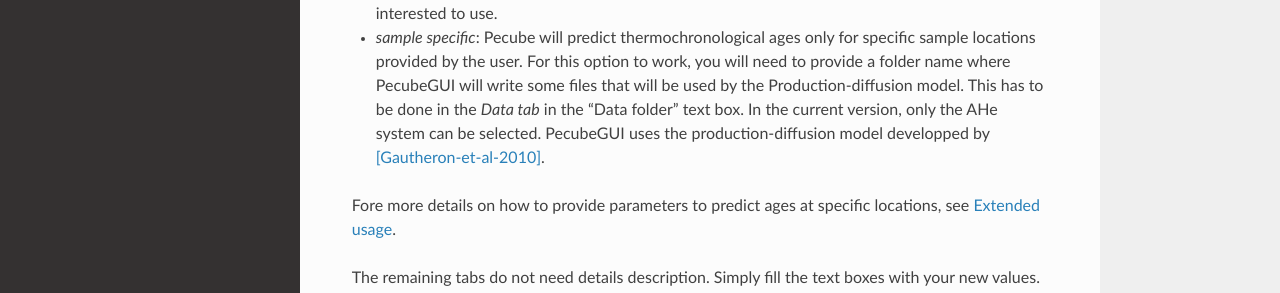
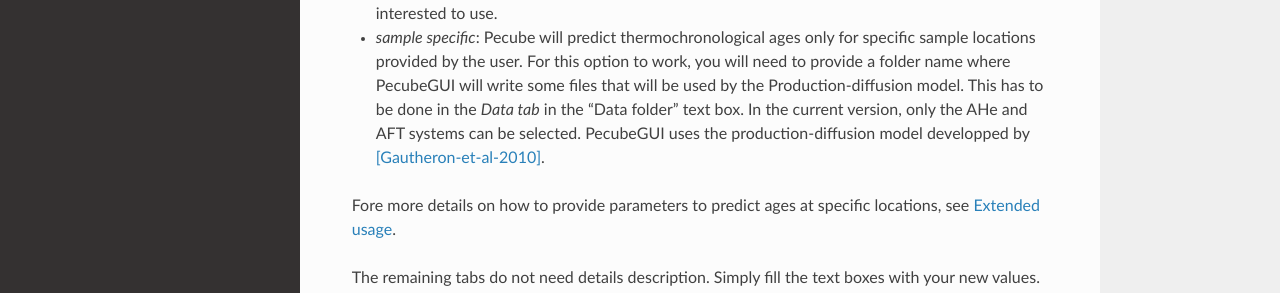
Before and after one commit to MBernAca/PecubeGUI_Doc, a Sphinx documentation site: the page built from docs/source/Quick.rst, in a window 1280 px wide and 1400 px high, scrolled down 3410 px. Shown: the part 713-1006 px from the top of the window. Built offline with Sphinx 7.4.7 and the Read the Docs theme 2.0.0, drawn with Linux system fonts in a browser that asks for light colours; some of the changed text lies outside the part shown.

Commit message:
Update Quick.rst

```diff
--- a/docs/source/Quick.rst
+++ b/docs/source/Quick.rst
@@ -110,7 +110,7 @@ This tab enables the user to set the outputs he/she wants that Pecube provides a
 
 *	*none*: Pecube will not predict any thermochronological ages
 *	*for all nodes*: Pecube will predict thermochronological ages for all nodes at the surface of the Pecube model. This option will enable you to check any boxes in the next part (i.e., “Thermochronological systems”) and to choose the thermochronological system you are interested to use.
-*	*sample specific*: Pecube will predict thermochronological ages only for specific sample locations provided by the user. For this option to work, you will need to provide a folder name where PecubeGUI will write some files that will be used by the Production-diffusion model. This has to be done in the *Data tab* in the “Data folder” text box. In the current version, only the AHe system can be selected. PecubeGUI uses the production-diffusion model developped by [Gautheron-et-al-2010]_.
+*	*sample specific*: Pecube will predict thermochronological ages only for specific sample locations provided by the user. For this option to work, you will need to provide a folder name where PecubeGUI will write some files that will be used by the Production-diffusion model. This has to be done in the *Data tab* in the “Data folder” text box. In the current version, only the AHe and AFT systems can be selected. PecubeGUI uses the production-diffusion model developped by [Gautheron-et-al-2010]_.
 
 | Fore more details on how to provide parameters to predict ages at specific locations, see :doc:`Usage`.
 
```
